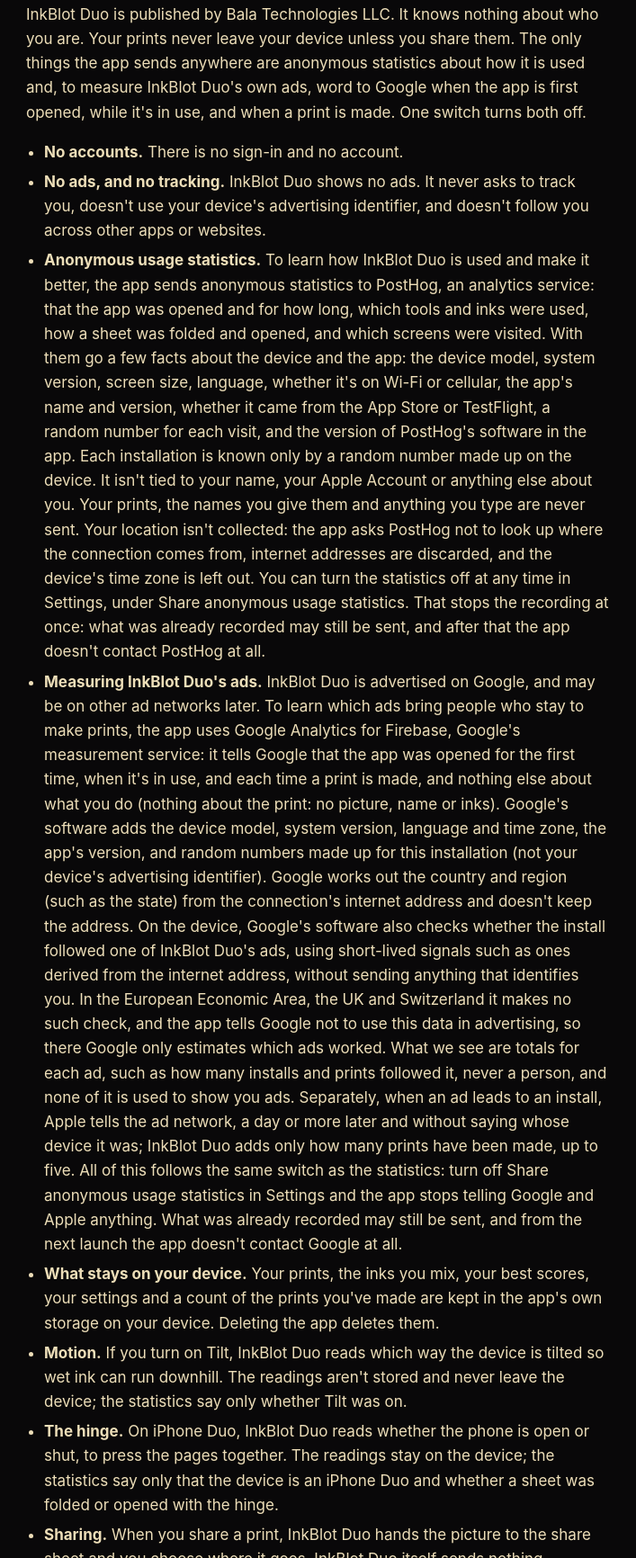
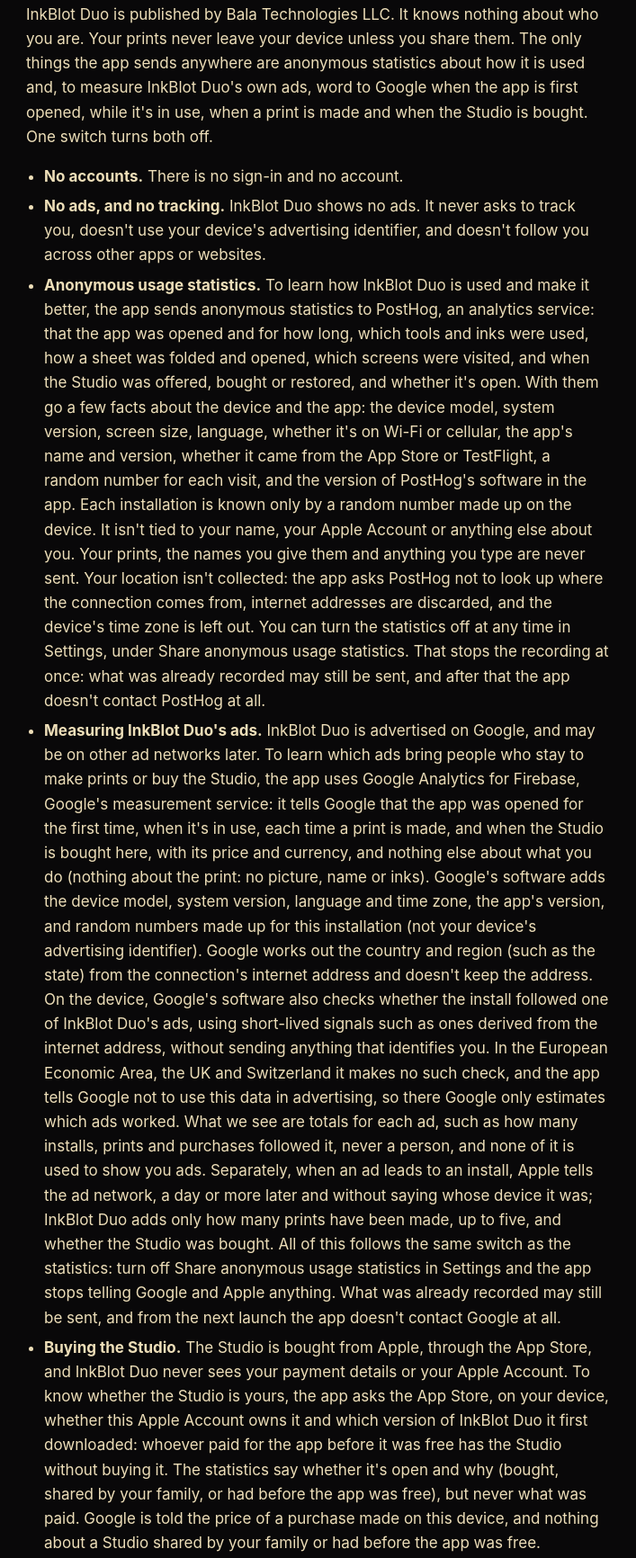
Before and after one commit to eimanz/balatechnologies, a plain HTML site: page blot/privacy/index.html in a window 1280 px wide. Shown: the part 229-1961 px from the top of the page at 90% size, without its empty margins (287-994 px from the left). Drawn offline with Linux system fonts and the light colour scheme.

Commit message:
InkBlot Duo 1.2 policy: the Studio (buying it, grandfathering, what Google is told about a purchase)
Co-Authored-By: Claude Opus 5.5 <noreply@anthropic.com>

```diff
--- a/blot/privacy/index.html
+++ b/blot/privacy/index.html
@@ -4,7 +4,7 @@
 <meta charset="utf-8">
 <meta name="viewport" content="width=device-width, initial-scale=1">
 <title>InkBlot Duo Privacy Policy</title>
-<meta name="description" content="Privacy policy for InkBlot Duo. No accounts, no ads, no tracking; your prints stay on your device. Anonymous usage statistics and measurement of the app's own ads, which you can turn off.">
+<meta name="description" content="Privacy policy for InkBlot Duo. No accounts, no ads, no tracking; your prints stay on your device. Anonymous usage statistics and measurement of the app's own ads, including purchases of the Studio, which you can turn off.">
 <link rel="stylesheet" href="../../assets/site.css">
 </head>
 <body>
@@ -17,49 +17,57 @@
     </div>
   </header>
 
-  <p class="small">Last updated: October 15, 2026. Version 1.0 sent nothing at all; statistics arrived in 1.0.1,
-  ad measurement in 1.1.</p>
+  <p class="small">Last updated: October 27, 2026. Version 1.0 sent nothing at all; statistics arrived in 1.0.1,
+  ad measurement in 1.1, the Studio in 1.2.</p>
   <p>InkBlot Duo is published by Bala Technologies LLC. It knows nothing about who you are. Your prints never leave
   your device unless you share them. The only things the app sends anywhere are anonymous statistics about how it is
-  used and, to measure InkBlot Duo's own ads, word to Google when the app is first opened, while it's in use, and
-  when a print is made. One switch turns both off.</p>
+  used and, to measure InkBlot Duo's own ads, word to Google when the app is first opened, while it's in use, when a
+  print is made and when the Studio is bought. One switch turns both off.</p>
   <ul>
     <li><strong>No accounts.</strong> There is no sign-in and no account.</li>
     <li><strong>No ads, and no tracking.</strong> InkBlot Duo shows no ads. It never asks to track you, doesn't use
       your device's advertising identifier, and doesn't follow you across other apps or websites.</li>
     <li><strong>Anonymous usage statistics.</strong> To learn how InkBlot Duo is used and make it better, the
       app sends anonymous statistics to PostHog, an analytics service: that the app was opened and for how long,
-      which tools and inks were used, how a sheet was folded and opened, and which screens were visited. With
-      them go a few facts about the device and the app: the device model, system version, screen size,
-      language, whether it's on Wi-Fi or cellular, the app's name and version, whether it came from the App
-      Store or TestFlight, a random number for each visit, and the version of PostHog's software in the app.
-      Each installation is known only by a random number made up on the device. It isn't tied to your
-      name, your Apple Account or anything else about you. Your prints, the names you give them and anything
-      you type are never sent. Your location isn't collected: the app asks PostHog not to look up where the
-      connection comes from, internet addresses are discarded, and the device's time zone is left out. You can
-      turn the statistics off at any time in Settings, under Share anonymous usage statistics. That stops the
-      recording at once: what was already recorded may still be sent, and after that the app doesn't contact
-      PostHog at all.</li>
+      which tools and inks were used, how a sheet was folded and opened, which screens were visited, and when the
+      Studio was offered, bought or restored, and whether it's open. With them go a few facts about the device and
+      the app: the device model, system version, screen size, language, whether it's on Wi-Fi or cellular, the
+      app's name and version, whether it came from the App Store or TestFlight, a random number for each visit, and
+      the version of PostHog's software in the app. Each installation is known only by a random number made up on
+      the device. It isn't tied to your name, your Apple Account or anything else about you. Your prints, the names
+      you give them and anything you type are never sent. Your location isn't collected: the app asks PostHog not to
+      look up where the connection comes from, internet addresses are discarded, and the device's time zone is left
+      out. You can turn the statistics off at any time in Settings, under Share anonymous usage statistics. That
+      stops the recording at once: what was already recorded may still be sent, and after that the app doesn't
+      contact PostHog at all.</li>
     <li><strong>Measuring InkBlot Duo's ads.</strong> InkBlot Duo is advertised on Google, and may be on other ad
-      networks later. To learn which ads bring people who stay to make prints, the app uses Google Analytics for
-      Firebase, Google's measurement service: it tells Google that the app was opened for the first time, when it's in
-      use, and each time a print is made, and nothing else about what you do (nothing about the print: no picture,
-      name or inks). Google's software adds the device model, system version, language and time zone, the app's
-      version, and random numbers made up for this installation (not your device's advertising identifier). Google
-      works out the country and region (such as the state) from the connection's internet address and doesn't keep the
-      address. On the device, Google's software also checks whether the install followed one of InkBlot Duo's ads,
-      using short-lived signals such as ones derived from the internet address, without sending anything that
-      identifies you. In the European Economic Area, the UK and Switzerland it makes no such check, and the app tells
-      Google not to use this data in advertising, so there Google only estimates which ads worked. What we see are
-      totals for each ad, such as how many installs and prints followed it, never a person, and none of it is used to
-      show you ads. Separately, when an ad leads to an install, Apple tells the ad network, a day or more later and
-      without saying whose device it was; InkBlot Duo adds only how many prints have been made, up to five. All of
-      this follows the same switch as the statistics: turn off Share anonymous usage statistics in Settings and the
-      app stops telling Google and Apple anything. What was already recorded may still be sent, and from the next
-      launch the app doesn't contact Google at all.</li>
-    <li><strong>What stays on your device.</strong> Your prints, the inks you mix, your best scores, your settings
-      and a count of the prints you've made are kept in the app's own storage on your device. Deleting the app deletes
-      them.</li>
+      networks later. To learn which ads bring people who stay to make prints or buy the Studio, the app uses Google
+      Analytics for Firebase, Google's measurement service: it tells Google that the app was opened for the first
+      time, when it's in use, each time a print is made, and when the Studio is bought here, with its price and
+      currency, and nothing else about what you do (nothing about the print: no picture, name or inks). Google's
+      software adds the device model, system version, language and time zone, the app's version, and random numbers
+      made up for this installation (not your device's advertising identifier). Google works out the country and
+      region (such as the state) from the connection's internet address and doesn't keep the address. On the device,
+      Google's software also checks whether the install followed one of InkBlot Duo's ads, using short-lived signals
+      such as ones derived from the internet address, without sending anything that identifies you. In the European
+      Economic Area, the UK and Switzerland it makes no such check, and the app tells Google not to use this data in
+      advertising, so there Google only estimates which ads worked. What we see are totals for each ad, such as how
+      many installs, prints and purchases followed it, never a person, and none of it is used to show you ads.
+      Separately, when an ad leads to an install, Apple tells the ad network, a day or more later and without saying
+      whose device it was; InkBlot Duo adds only how many prints have been made, up to five, and whether the Studio
+      was bought. All of this follows the same switch as the statistics: turn off Share anonymous usage statistics
+      in Settings and the app stops telling Google and Apple anything. What was already recorded may still be sent,
+      and from the next launch the app doesn't contact Google at all.</li>
+    <li><strong>Buying the Studio.</strong> The Studio is bought from Apple, through the App Store, and InkBlot Duo
+      never sees your payment details or your Apple Account. To know whether the Studio is yours, the app asks the
+      App Store, on your device, whether this Apple Account owns it and which version of InkBlot Duo it first
+      downloaded: whoever paid for the app before it was free has the Studio without buying it. The statistics say
+      whether it's open and why (bought, shared by your family, or had before the app was free), but never what was
+      paid. Google is told the price of a purchase made on this device, and nothing about a Studio shared by your
+      family or had before the app was free.</li>
+    <li><strong>What stays on your device.</strong> Your prints, the inks you mix, your best scores, your settings,
+      a count of the prints you've made and whether the Studio is open are kept in the app's own storage on your
+      device. Deleting the app deletes them.</li>
     <li><strong>Motion.</strong> If you turn on Tilt, InkBlot Duo reads which way the device is tilted so wet ink
       can run downhill. The readings aren't stored and never leave the device; the statistics say only whether
       Tilt was on.</li>
@@ -67,7 +75,9 @@
       the pages together. The readings stay on the device; the statistics say only that the device is an
       iPhone Duo and whether a sheet was folded or opened with the hinge.</li>
     <li><strong>Sharing.</strong> When you share a print, InkBlot Duo hands the picture to the share sheet and
-      you choose where it goes. InkBlot Duo itself sends nothing.</li>
+      you choose where it goes. InkBlot Duo itself sends nothing. The words that go with it can carry a link to
+      InkBlot Duo on the App Store, marked so that Apple can tell us, in totals, how many downloads came from shared
+      prints, never whose.</li>
     <li><strong>Children.</strong> InkBlot Duo isn't directed at children, and the anonymous statistics are the
       same for everyone: they say nothing about who is using the app.</li>
     <li><strong>Changes.</strong> If this policy changes, the new version will appear in the app and on this
```
